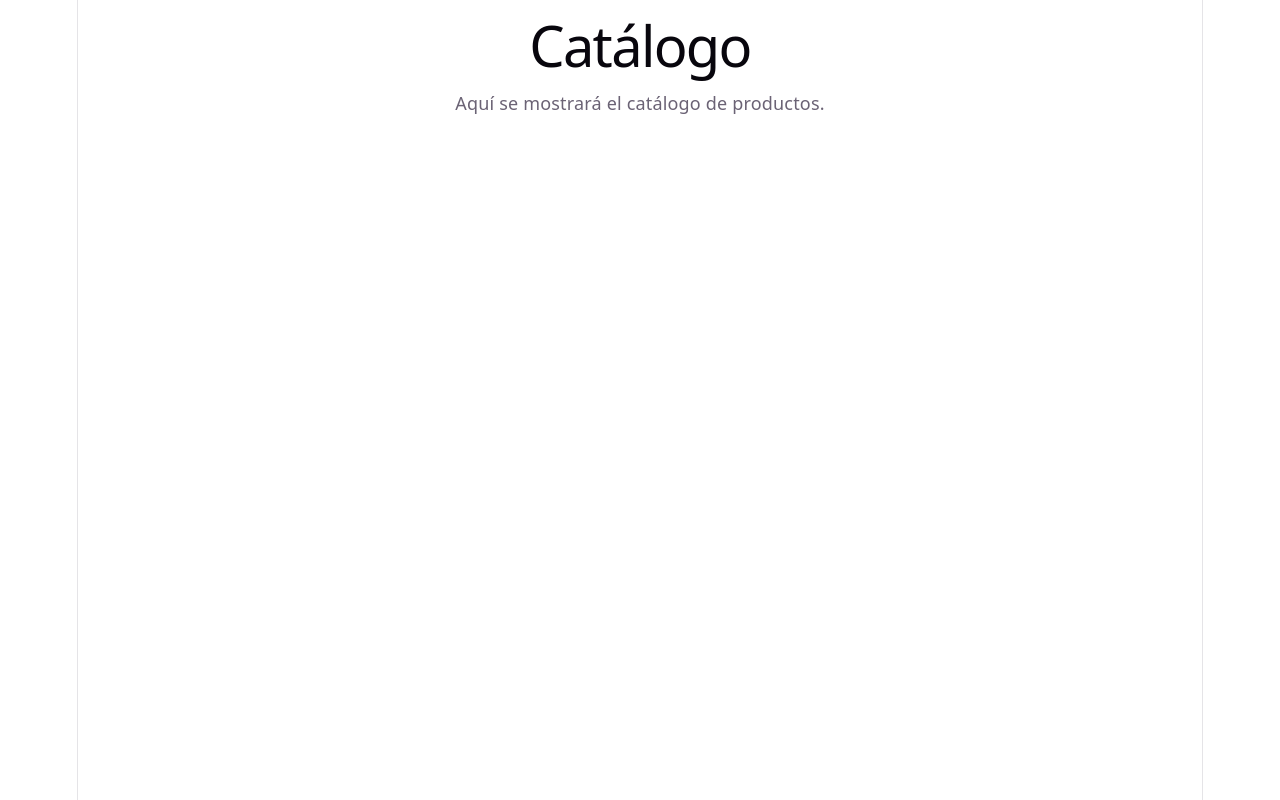
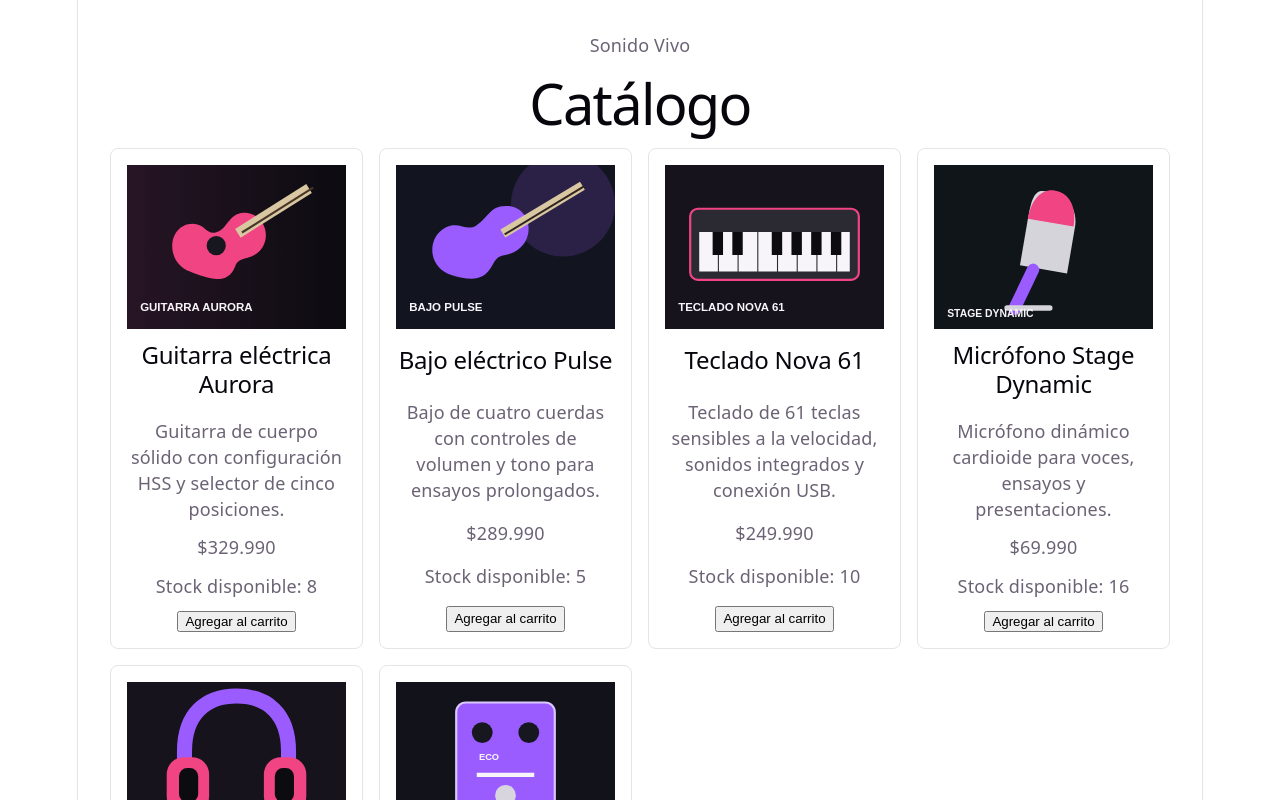
Before and after one commit to MainSteps/sonido-vivo-react, a React (Vite) app: page /productos in a window 1280 px wide. Shown: the top 800 px of the page. Built offline with nearby package versions, Linux system fonts and the light colour scheme.

Commit message:
fix: conectar catálogo con carrito

```diff
--- a/src/App.jsx
+++ b/src/App.jsx
@@ -4,6 +4,7 @@ import RegistroPage from './pages/RegistroPage.jsx'
 import InicioSesionPage from './pages/InicioSesionPage.jsx'
 import ContactoPage from './pages/ContactoPage.jsx'
 import CarritoPage from './pages/CarritoPage.jsx'
+import ProductosPage from './pages/ProductosPage.jsx'
 import { CarritoProvider } from './context/CarritoProvider.jsx'
 
 function App() {
@@ -22,12 +23,7 @@ function App() {
 
       <Route
         path="/productos"
-        element={
-          <PlaceholderPage
-            title="Catálogo"
-            description="Aquí se mostrará el catálogo de productos."
-          />
-        }
+        element={<ProductosPage />}
       />
 
       <Route
--- a/src/index.css
+++ b/src/index.css
@@ -156,6 +156,35 @@ code {
   justify-items: center;
 }
 
+.productos-lista {
+  display: grid;
+  grid-template-columns: repeat(auto-fit, minmax(240px, 1fr));
+  gap: 16px;
+  padding: 0;
+  list-style: none;
+}
+
+.producto-card {
+  display: grid;
+  gap: 12px;
+  justify-items: center;
+  padding: 16px;
+  border: 1px solid var(--border);
+  border-radius: 8px;
+}
+
+.producto-card img {
+  width: 100%;
+  max-width: 220px;
+  aspect-ratio: 4 / 3;
+  object-fit: contain;
+}
+
+.productos-page > a {
+  display: inline-block;
+  margin-top: 24px;
+}
+
 @media (max-width: 700px) {
   .page-section {
     padding: 20px;
--- /dev/null
+++ b/src/pages/ProductosPage.jsx
@@ -0,0 +1,46 @@
+import { Link } from 'react-router-dom'
+import { useCarrito } from '../context/CarritoContext.js'
+import { listarProductos } from '../services/productosService.js'
+
+const formateadorPrecio = new Intl.NumberFormat('es-CL', {
+  style: 'currency',
+  currency: 'CLP',
+})
+
+function ProductosPage() {
+  const productos = listarProductos()
+  const { agregarProducto, error } = useCarrito()
+
+  return (
+    <main>
+      <section className="page-section productos-page">
+        <p className="eyebrow">Sonido Vivo</p>
+        <h1>Catálogo</h1>
+
+        {error && <p role="alert">{error}</p>}
+
+        <ul className="productos-lista">
+          {productos.map((producto) => (
+            <li key={producto.codigo} className="producto-card">
+              <img src={producto.imagen} alt="" />
+              <h2>{producto.nombre}</h2>
+              <p>{producto.descripcion}</p>
+              <p>{formateadorPrecio.format(producto.precio)}</p>
+              <p>Stock disponible: {producto.stock}</p>
+              <button
+                type="button"
+                onClick={() => agregarProducto(producto.codigo)}
+              >
+                Agregar al carrito
+              </button>
+            </li>
+          ))}
+        </ul>
+
+        <Link to="/carrito">Ver carrito</Link>
+      </section>
+    </main>
+  )
+}
+
+export default ProductosPage
```
Also changed, not shown: 1 other file (tests, documents, lock files or other folders).
